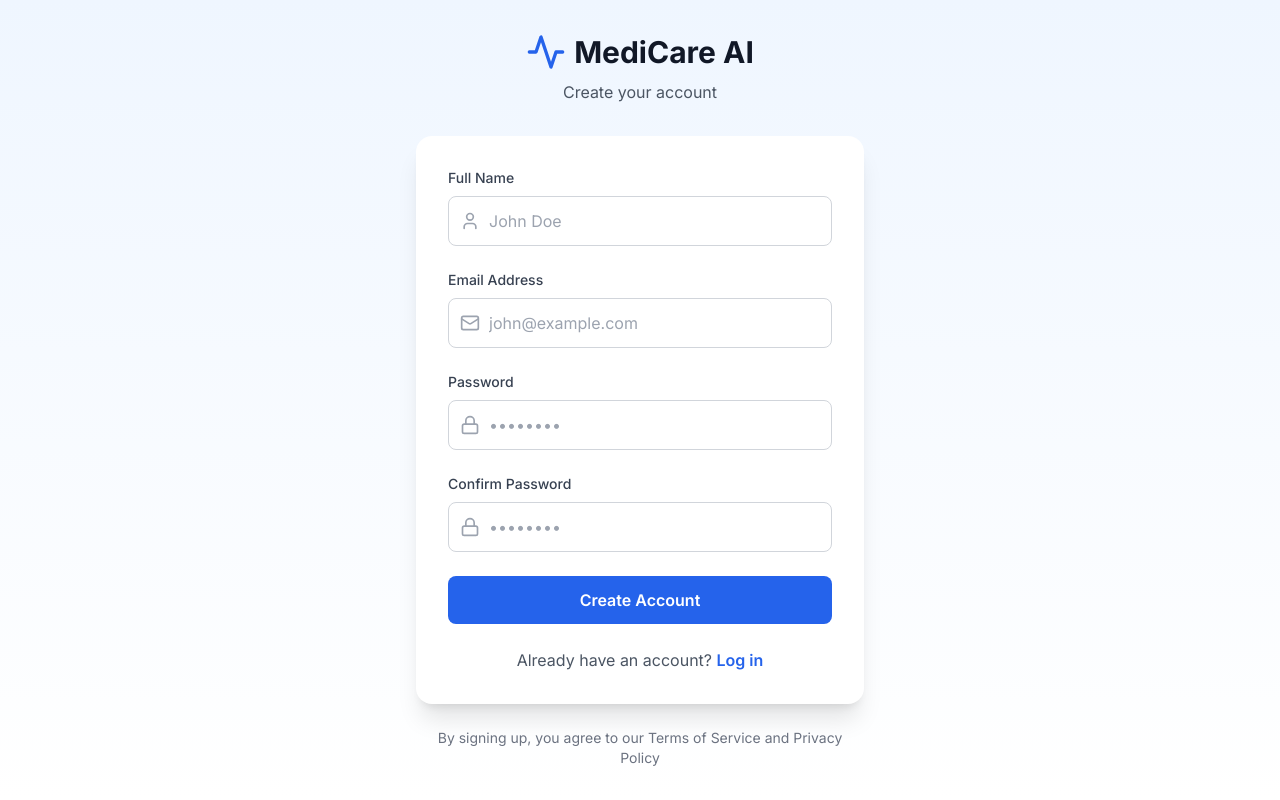
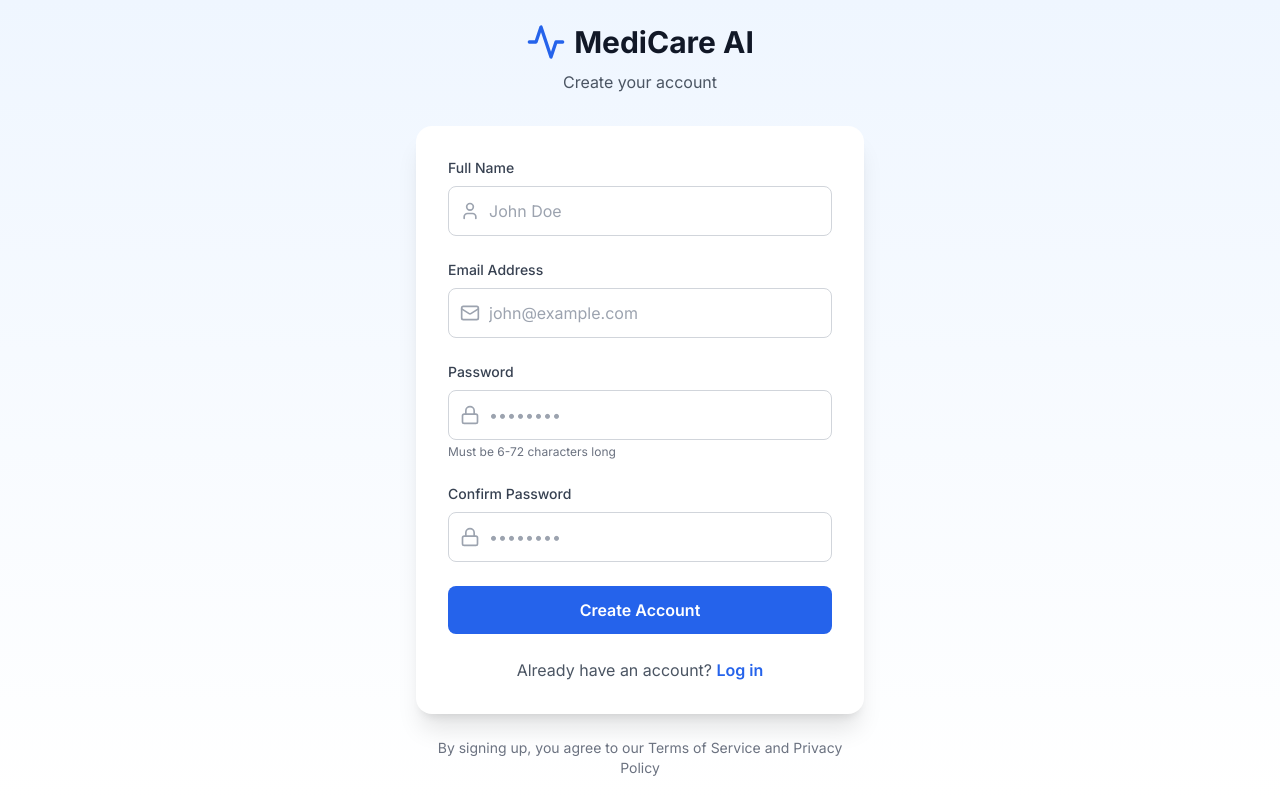
Before and after one commit to RICK0971/medical-management-ai, a Next.js app in the folder frontend/: page /signup in a window 1280 px wide. Built offline with nearby package versions, Linux system fonts and the light colour scheme; no server answers.

Commit message:
Add password length validation (max 72 characters for bcrypt)

```diff
--- a/frontend/app/signup/page.tsx
+++ b/frontend/app/signup/page.tsx
@@ -34,6 +34,11 @@ export default function SignupPage() {
 
     if (formData.password.length < 6) {
       setError('Password must be at least 6 characters');
+      return;
+    }
+
+    if (formData.password.length > 72) {
+      setError('Password cannot be longer than 72 characters');
       return;
     }
 
@@ -134,9 +139,13 @@ export default function SignupPage() {
                   onChange={(e) => setFormData({ ...formData, password: e.target.value })}
                   className="w-full pl-10 pr-4 py-3 border border-gray-300 rounded-lg focus:ring-2 focus:ring-blue-500 focus:border-transparent"
                   placeholder="••••••••"
+                  maxLength={72}
                   required
                 />
               </div>
+              <p className="mt-1 text-xs text-gray-500">
+                Must be 6-72 characters long
+              </p>
             </div>
 
             {/* Confirm Password Field */}
@@ -153,6 +162,7 @@ export default function SignupPage() {
                   onChange={(e) => setFormData({ ...formData, confirmPassword: e.target.value })}
                   className="w-full pl-10 pr-4 py-3 border border-gray-300 rounded-lg focus:ring-2 focus:ring-blue-500 focus:border-transparent"
                   placeholder="••••••••"
+                  maxLength={72}
                   required
                 />
               </div>
```
